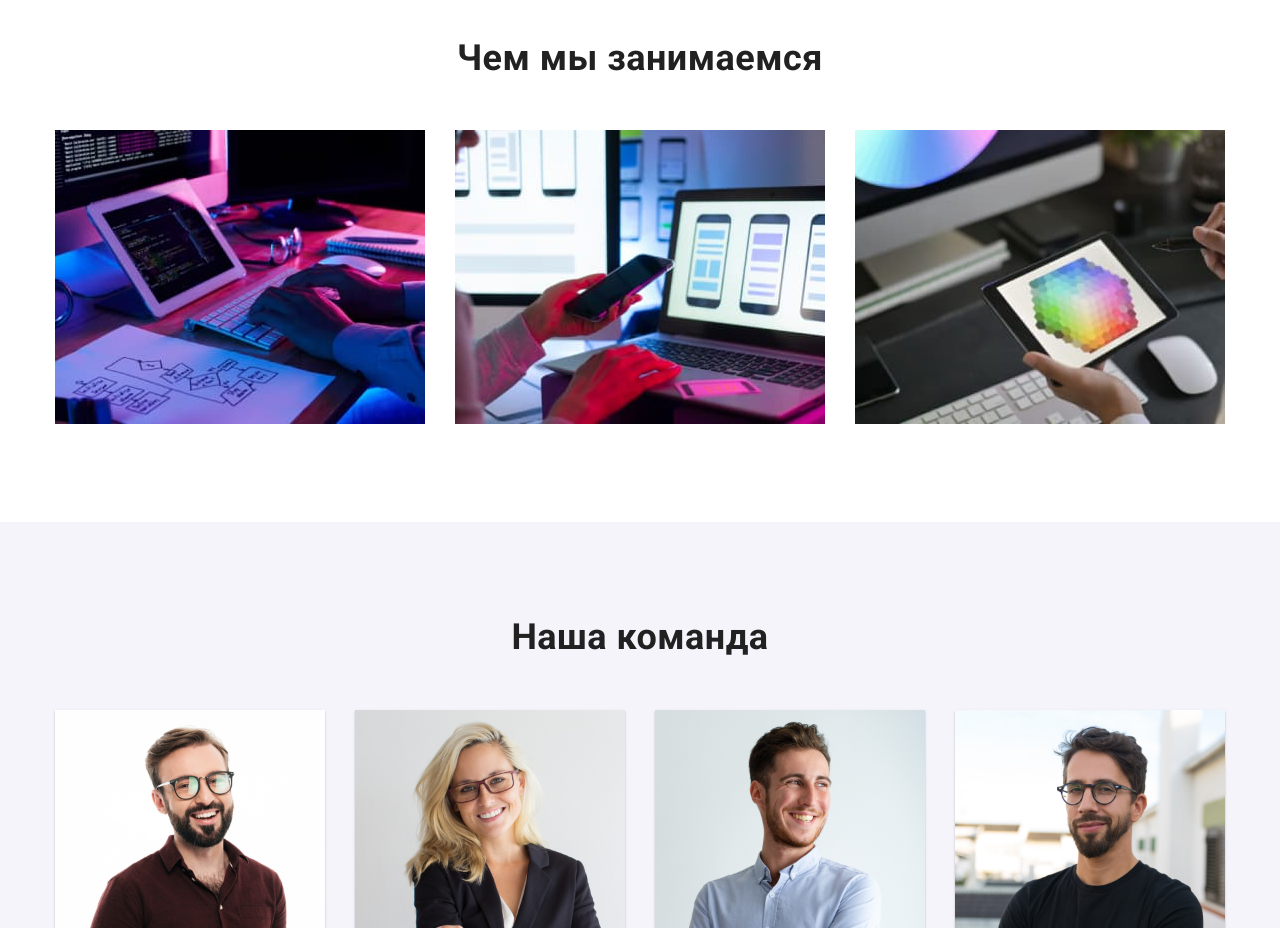
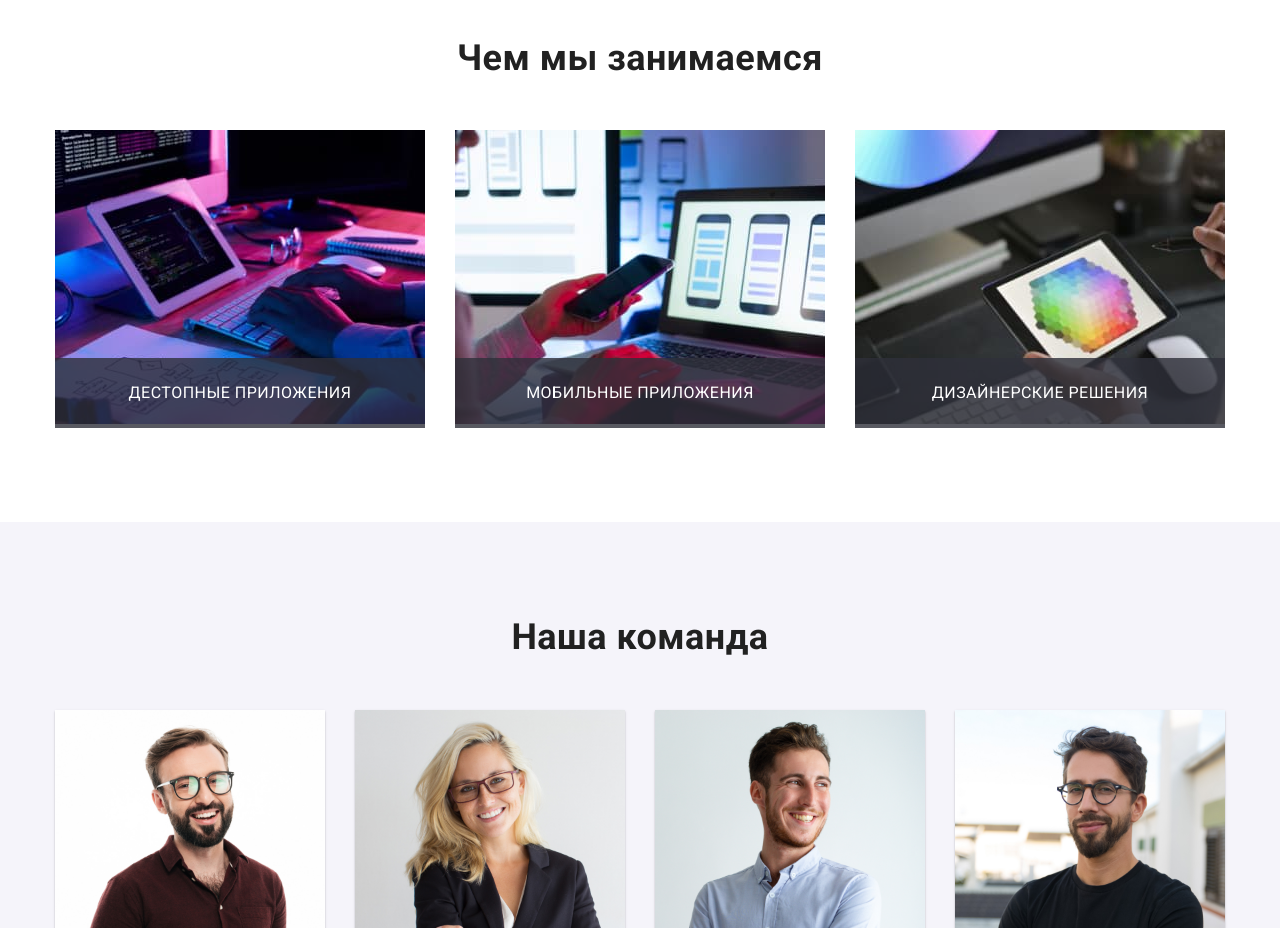
Before and after one commit to Vitalii-Malintsov/goit-markup-hw-05, a plain HTML site: page index.html in a window 1280 px wide. Shown: the part 1080-2008 px from the top of the page. Drawn offline with nearby package versions, Linux system fonts and the light colour scheme.

Commit message:
Добавляет позиционирование

```diff
--- a/css/styles.css
+++ b/css/styles.css
@@ -96,11 +96,28 @@ header {
   color: inherit;
 }
 
+.page-item {
+  position: relative;
+}
+
 .header-page.active {
   color: var(--link-color);
 }
 
+.header-page.active::after {
+  position: absolute;
+  content: '';
+  width: 100%;
+  height: 4px;
+  background-color: var(--link-color);
+  border-radius: 2px;
+  bottom: 0px;
+  right: 0px;
+}
+
 .header-contact {
+  width: 161px;
+  height: 16px;
   display: flex;
   align-items: center;
   color: var(--text-color);
@@ -109,31 +126,24 @@ header {
 .icon-envelope,
 .icon-smartphone {
   margin-right: 7px;
-  fill: currentColor;
 }
 
 .header-page:hover,
 .header-contact:hover,
 .footer-map:hover,
-.footer-nav:hover {
+.footer-nav:hover,
+.contact-item:hover {
   color: var(--link-color);
-}
-
-.icon-envelope:hover,
-.icon-smartphone:hover {
-  fill: currentColor;
+  fill: var(--link-color);
 }
 
 .header-page:focus,
+.header-contact:focus,
 .footer-map:focus,
-.header-contact:focus,
-.footer-nav:focus {
+.footer-nav:focus,
+.contact-item:focus {
   color: var(--link-color);
-}
-
-.icon-envelope:focus,
-.icon-smartphone:focus {
-  fill: currentColor;
+  fill: var(--link-color);
 }
 
 /*-------------------Title/Титулка-------------------*/
@@ -247,6 +257,52 @@ header {
 .command-list .item + .item,
 .сlients-list .item + .item {
   margin-left: 30px;
+}
+
+.work-list .item {
+  position: relative;
+}
+
+.item-monoblock::after {
+  position: absolute;
+  content: 'ДЕСТОПНЫЕ ПРИЛОЖЕНИЯ';
+  display: flex;
+  justify-content: center;
+  align-items: center;
+  width: 100%;
+  height: 70px;
+  color: var(--primary-fone-color);
+  background-color: rgba(47, 48, 58, 0.8);
+  bottom: 0px;
+  right: 0px;
+}
+
+.item-notebook::after {
+  position: absolute;
+  content: 'МОБИЛЬНЫЕ ПРИЛОЖЕНИЯ';
+  display: flex;
+  justify-content: center;
+  align-items: center;
+  width: 100%;
+  height: 70px;
+  color: var(--primary-fone-color);
+  background-color: rgba(47, 48, 58, 0.8);
+  bottom: 0px;
+  right: 0px;
+}
+
+.item-tablet::after {
+  position: absolute;
+  content: 'ДИЗАЙНЕРСКИЕ РЕШЕНИЯ';
+  display: flex;
+  justify-content: center;
+  align-items: center;
+  width: 100%;
+  height: 70px;
+  color: var(--primary-fone-color);
+  background-color: rgba(47, 48, 58, 0.8);
+  bottom: 0px;
+  right: 0px;
 }
 
 /*-------------------Command/Команда-------------------*/
--- a/index.html
+++ b/index.html
@@ -21,7 +21,7 @@
                 <nav class="header-nav">
                     <a href="" class="logo"><span class="accent">Web</span>Studio</a>
                     <ul class="list site-nav">
-                    <li class="item">
+                        <li class="item page-item">
                             <a class="header-page active" href="./index.html">Студия</a>
                         </li>
                         <li class="item">
@@ -32,7 +32,7 @@
                         </li>
                     </ul>
                 </nav>
-                <ul class="list contact">
+                <ul class="contact list">
                     <li class="item">
                         <a class="header-contact" href="Mailto:info@devstudio.com">
                             <svg class="icon-envelope" width="16" height="12">
```
Also changed, not shown: portfolio.html (+5 -5 lines). Lines whose indentation alone changed are shown as unchanged.
